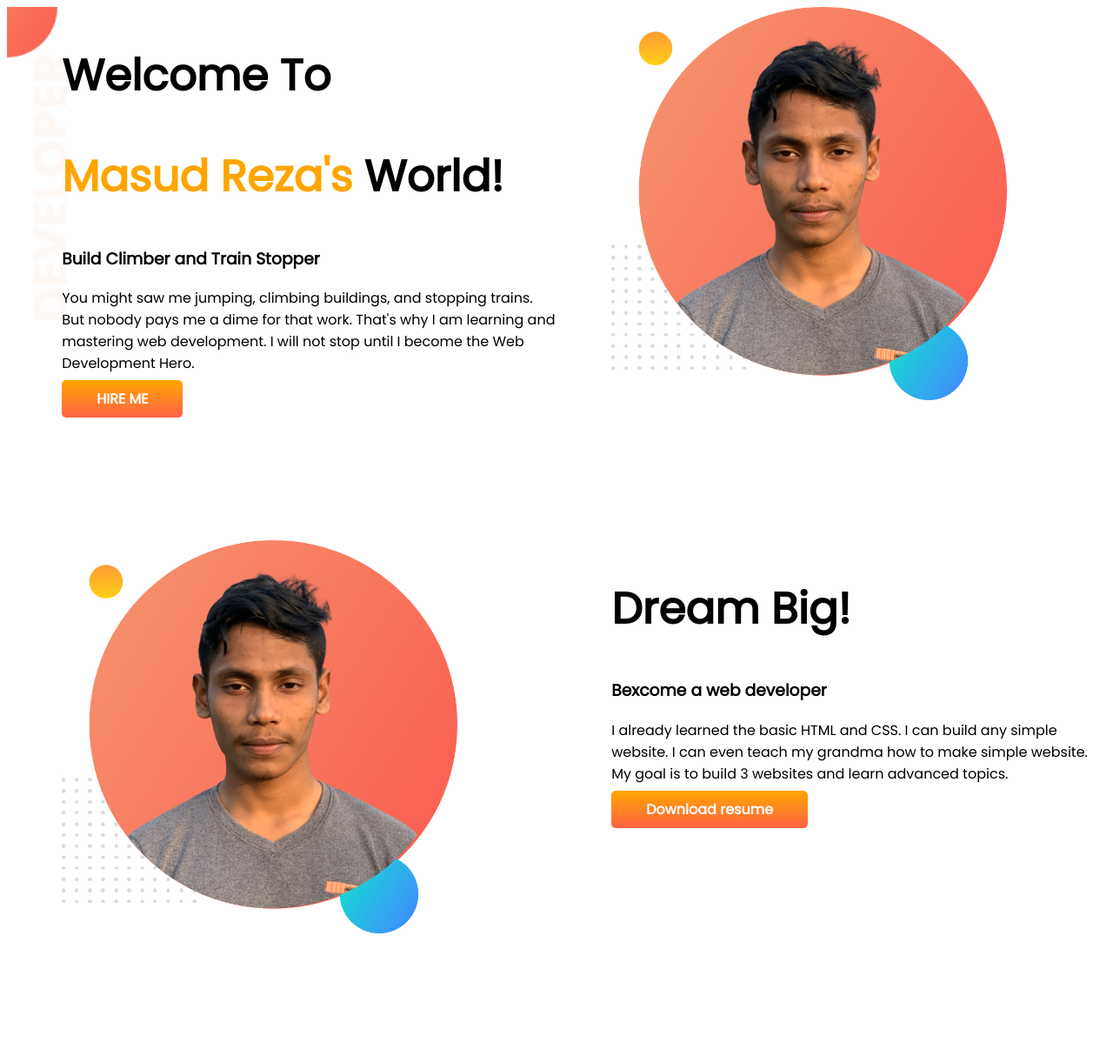
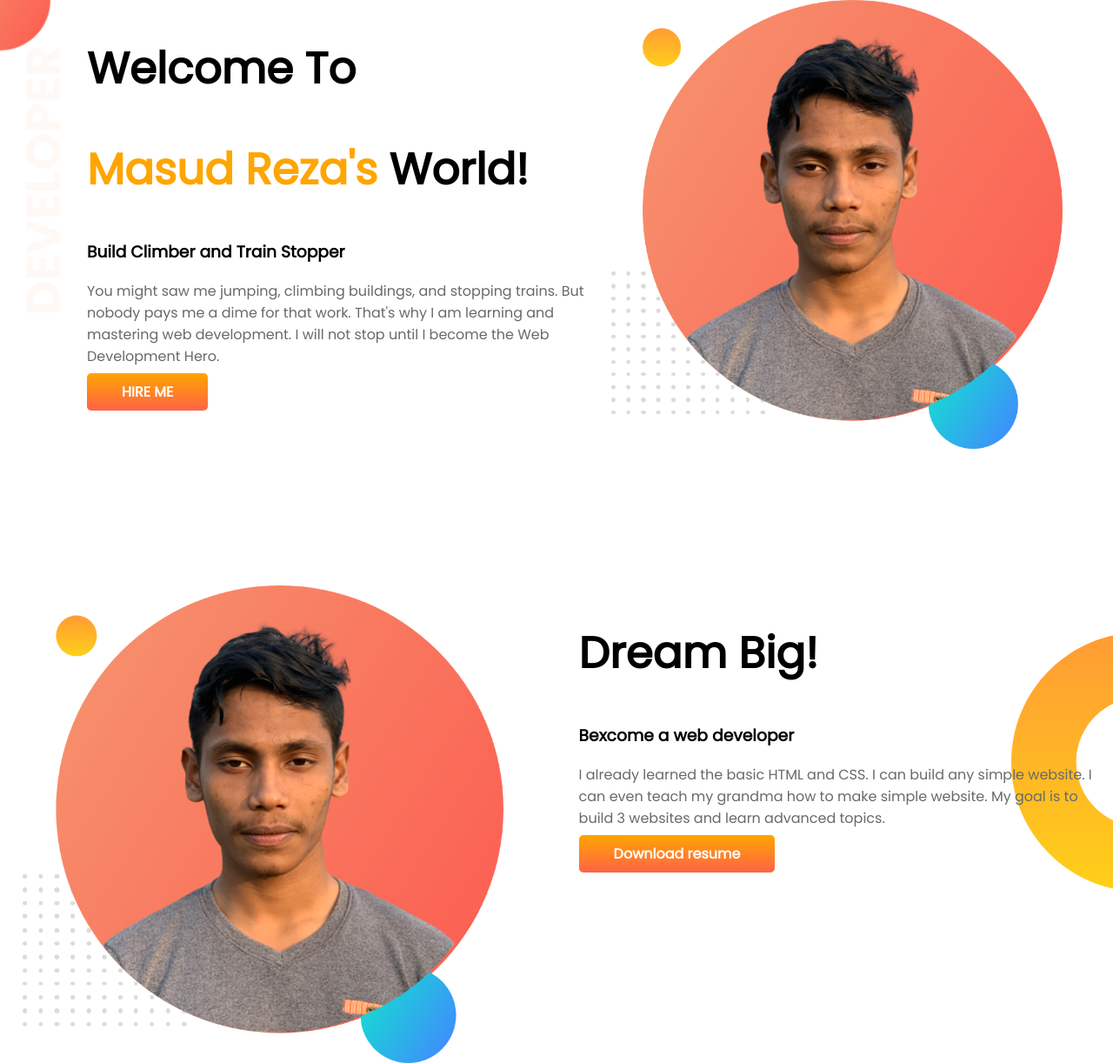
Before and after one commit to rezainiet/portfolio, a plain HTML site: page index.html in a window 1280 px wide. Shown: the whole page at 87% size. Before the commit the page ends 1088 px from the top, so only its background shows below. Drawn offline with Linux system fonts and the light colour scheme.

Commit message:
two section completed

```diff
--- a/index.html
+++ b/index.html
@@ -11,7 +11,7 @@
 
 <body>
     <section class="top-banner">
-        <div class="half-width">
+        <div class="half-width left-first-half">
             <h1>Welcome To</h1>
             <h1><span style="color: #FFA500;">Masud Reza's</span> World!</h1>
             <h3>Build Climber and Train Stopper</h3>
@@ -36,7 +36,7 @@
             <p>I already learned the basic HTML and CSS. I can build any simple website. I can even teach my grandma how
                 to
                 make simple website. My goal is to build 3 websites and learn advanced topics.</p>
-            <a class="download-resume" href="#">Download resume</a>
+            <a class="download-resume" target="blank" href="#">Download resume</a>
         </div>
     </section>
 </body>
--- a/style.css
+++ b/style.css
@@ -2,19 +2,24 @@
 
 body{
     font-family: 'Poppins', sans-serif;
+    padding: 0;
+    margin: 0;
 }
 h1{
     font-size: 50px;
+}
+p{
+    color: #696969;
 }
 section{
     display: flex;
 }
 .half-width{
     width: 50%;
-    padding-left: 5%;
+    padding-left: 2%;
 }
 .half-width img{
-    width: 80%;
+    width: 90%;
 }
 .hire-button{
     text-decoration: none;
@@ -34,8 +39,14 @@ section{
 }
 .dream-big{
     padding-top: 150px;
+    background-image: url(./images/dream-bg.png);
+    background-repeat: no-repeat;
+    background-position: right;
 }
 .top-banner{
     background-image: url(./images/top-banner.png);
     background-repeat: no-repeat;
 }
+.left-first-half{
+    padding-left: 100px;
+}
```
